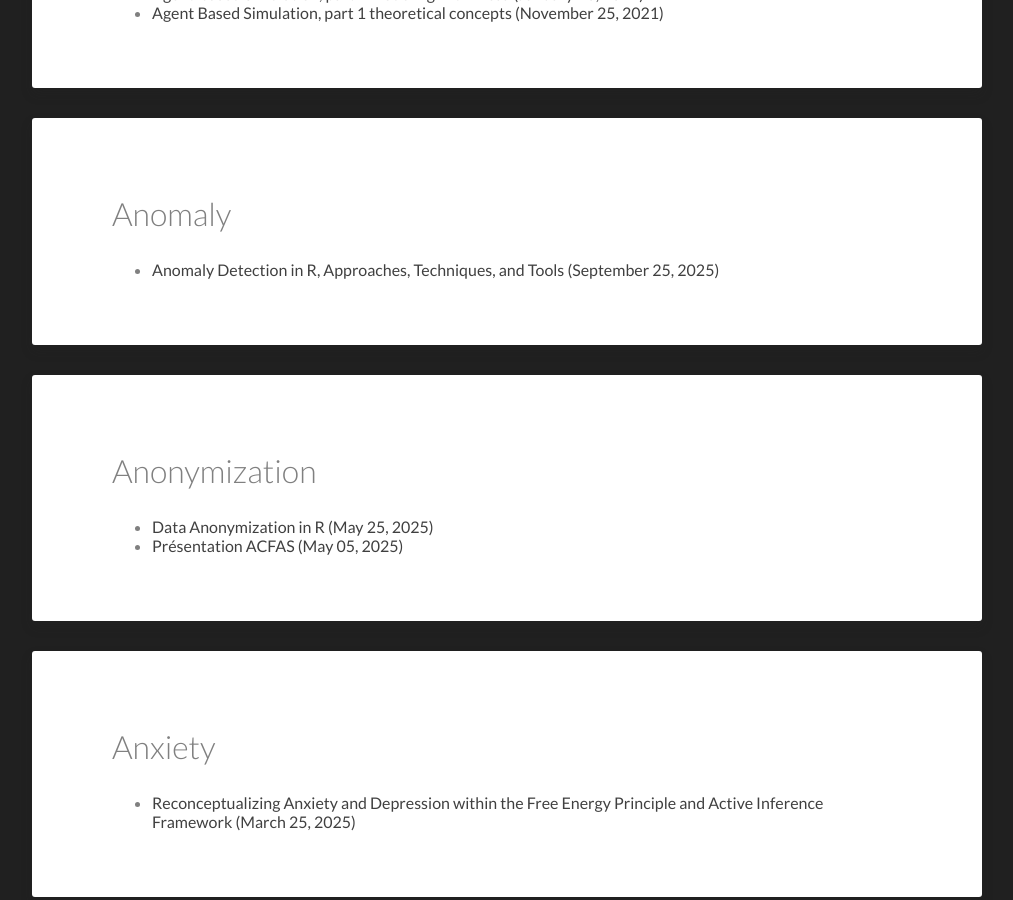
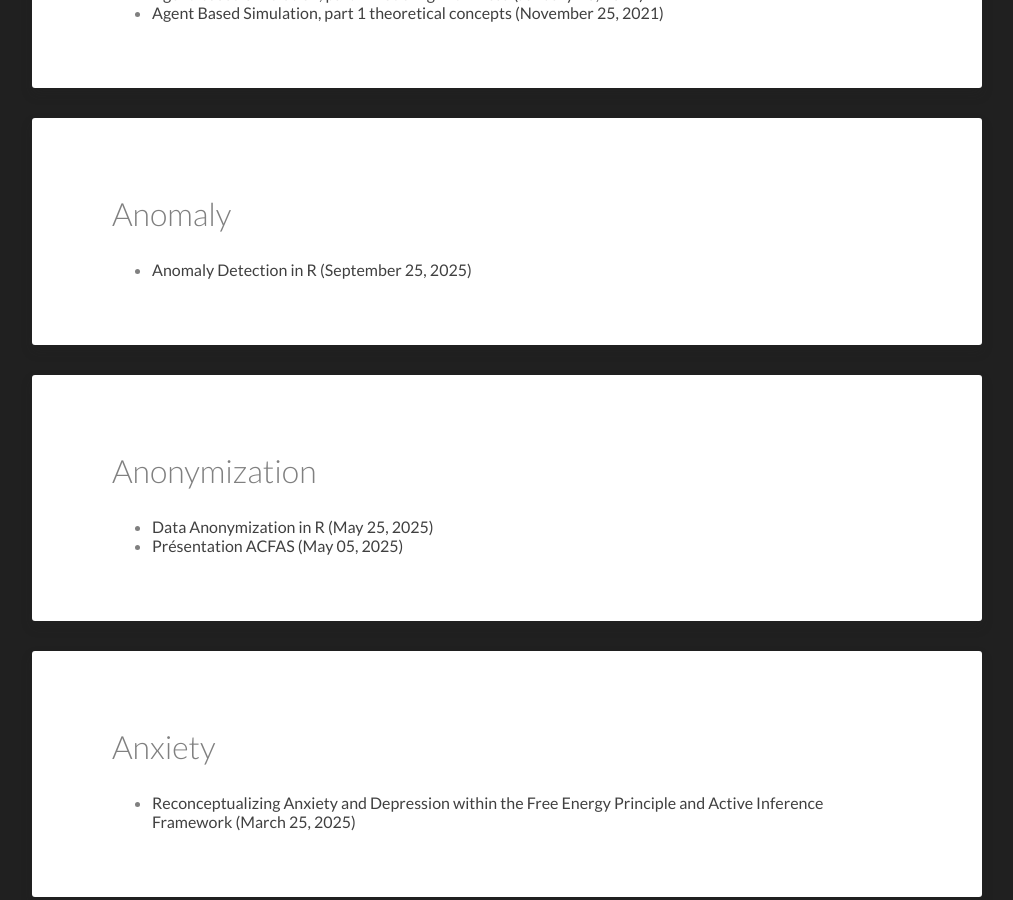
Before and after one commit to Kamran-Afzali/Kamran-Afzali.github.io, a Jekyll site: the page built from tags/index.html, in a window 1280 px wide and 900 px high, scrolled down 3790 px. Shown: the whole window, without its empty margins (133-1146 px from the left). Built offline with Jekyll 4.4.1, drawn with Linux system fonts in a browser that asks for light colours; some of the changed text lies outside the part shown.

Commit message:
Update 2025-09-25-Anomaly_detection.md

```diff
--- a/_posts/2025-09-25-Anomaly_detection.md
+++ b/_posts/2025-09-25-Anomaly_detection.md
@@ -1,7 +1,7 @@
 ---
 layout: post
 categories: posts
-title: Anomaly Detection in R, Approaches, Techniques, and Tools
+title: Anomaly Detection in R
 featured-image: /images/andet.png.jpg
 tags: [Anomaly, R, Machine Learning]
 date-string: September 2025
```
